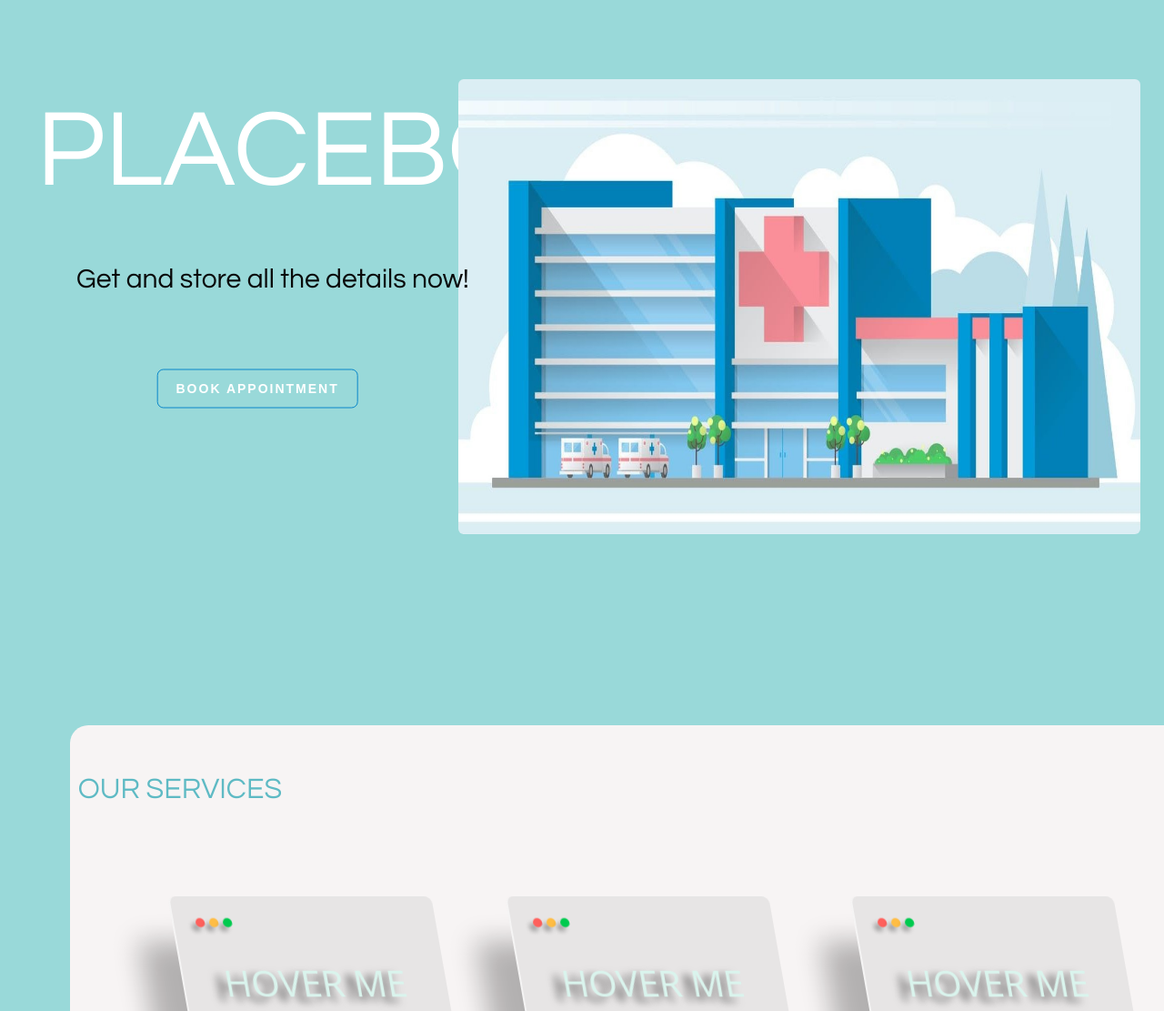
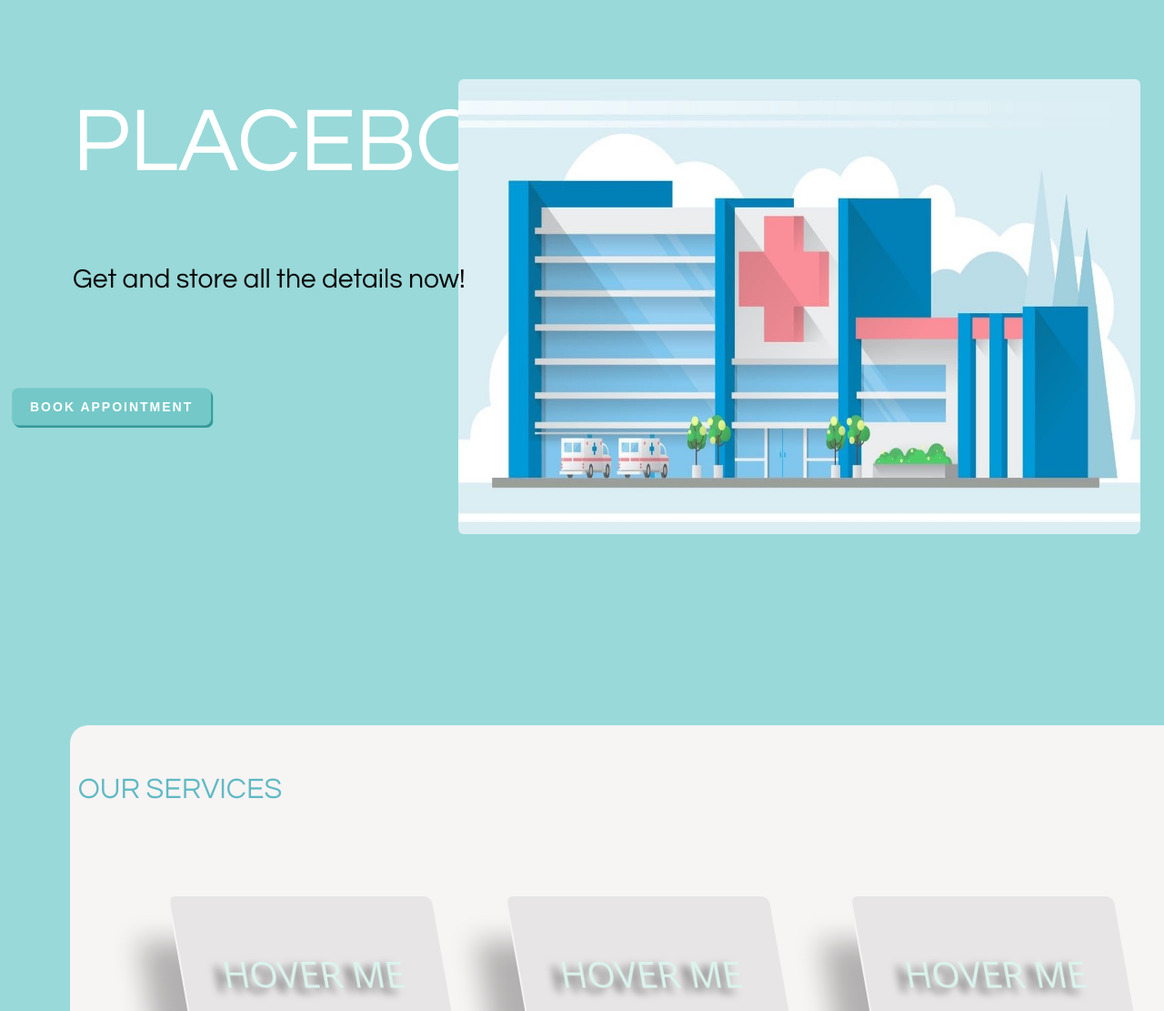
Before and after one commit to nehahaveri/Summer_2023_Project, a plain HTML site: page placebo.html in a window 1280 px wide. Shown: the part 133-1244 px from the top of the page at 91% size. Drawn offline with nearby package versions, Linux system fonts and the light colour scheme.

Commit message:
Changed homepage styling (first segment)

```diff
--- a/placebo.html
+++ b/placebo.html
@@ -84,12 +84,12 @@
     }
 
     .header {
-  font-size: 120px;
+  font-size: 100px;
   font-family: 'Questrial', sans-serif;
   color: #fff;
-  position: absolute;
-  top: 37.5%;
-  left: 15%;
+  position: relative;
+  top: 150px;
+  left: 400px;
   transform: translate(-25%, -50%);
 }
 
@@ -97,9 +97,9 @@
   font-size: 30px;
   font-family: 'Questrial', sans-serif;
   color: #080808;
-  position: absolute;
-  top: 55%;
-  left: 15%;
+  position: relative;
+  top: 150px;
+  left: 400px;
   transform: translate(-25%, -50%)
   }
 
@@ -158,25 +158,27 @@
  }
 
  button {
+  border-style: none;
   position: relative;
+  top: 20px;
+  right: 160px;
   padding: 10px 20px;
   border-radius: 7px;
-  border: 1px solid rgb(8, 134, 202);
+  background-color: #74c8c8;
   font-size: 14px;
   text-transform: uppercase;
   font-weight: 600;
   letter-spacing: 2px;
-  background: transparent;
   color: #fff;
   overflow: hidden;
-  box-shadow: 0 0 0 0 transparent;
+  box-shadow: 2px 2.5px #349999;
   -webkit-transition: all 0.2s ease-in;
   -moz-transition: all 0.2s ease-in;
   transition: all 0.2s ease-in;
 }
 
 button:hover {
-  background: rgb(6, 153, 207);
+  background: rgb(4, 141, 146);
   box-shadow: 0 0 30px 5px rgba(6, 153, 206, 0.815);
   -webkit-transition: all 0.2s ease-out;
   -moz-transition: all 0.2s ease-out;
@@ -315,29 +317,7 @@ button:active {
   align-self: flex-start;
 }
 
-.red {
-  width: 10px;
-  height: 10px;
-  border-radius: 50%;
-  background-color: #ff605c;
-  box-shadow: -5px 5px 5px rgba(0, 0, 0, 0.280);
-}
 
-.yellow {
-  width: 10px;
-  height: 10px;
-  border-radius: 50%;
-  background-color: #ffbd44;
-  box-shadow: -5px 5px 5px rgba(0, 0, 0, 0.280);
-}
-
-.green {
-  width: 10px;
-  height: 10px;
-  border-radius: 50%;
-  background-color: #00ca4e;
-  box-shadow: -5px 5px 5px rgba(0, 0, 0, 0.280);
-}
 
 .card1 h1 {
   text-align: center;
@@ -507,6 +487,7 @@ button:active {
       data: {},
       methods
     })
+  </script>
   <script src="https://cdn.jsdelivr.net/npm/bootstrap@5.3.0-alpha3/dist/js/bootstrap.bundle.min.js" integrity="sha384-ENjdO4Dr2bkBIFxQpeoTz1HIcje39Wm4jDKdf19U8gI4ddQ3GYNS7NTKfAdVQSZe" crossorigin="anonymous"></script>
 
 
```
